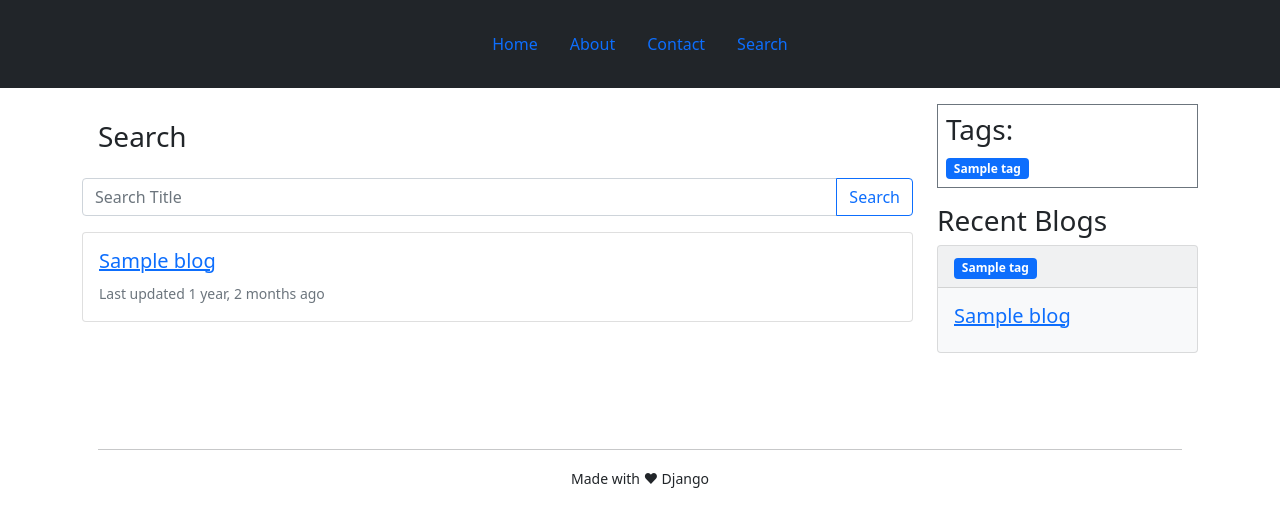
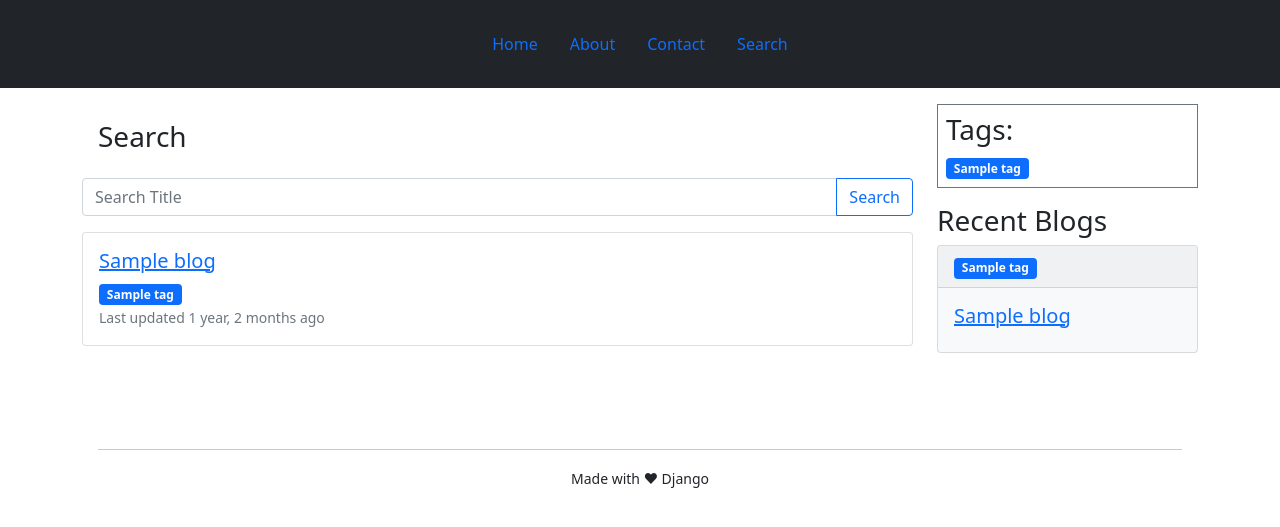
Before and after one commit to sulavmhrzn/django-blog, a Django app: template templates/blog/search-blogs.html in a window 1280 px wide. Shown: the top 527 px of the page. Run offline with Django 3.2, Linux system fonts and the light colour scheme; the template is opened without the code that fills it: most values are stand-ins (such as "Sample title", 1, 10 or a date in 2020).

Commit message:
Fixed search-blogs.html

```diff
--- a/templates/blog/search-blogs.html
+++ b/templates/blog/search-blogs.html
@@ -13,8 +13,13 @@
 <div class="card mb-3">
     <div class="card-body">
       <h5 class="card-title"><a href="{{blog.get_absolute_url}}">{{blog}}</a></h5>
+      {%for tag in blog.tags.all%}
+      <a href="{%url 'tagged_blogs' tag.slug%}">
+        <span class="badge bg-primary">{{tag.name}}</span>
+      </a>
+      {%endfor%}
       <p class="card-text"><small class="text-muted">Last updated {{blog.date_added|naturaltime}}</small></p>
     </div>
   </div>
-  {%endfor%}
+{%endfor%}
 {%endblock content%}
```
